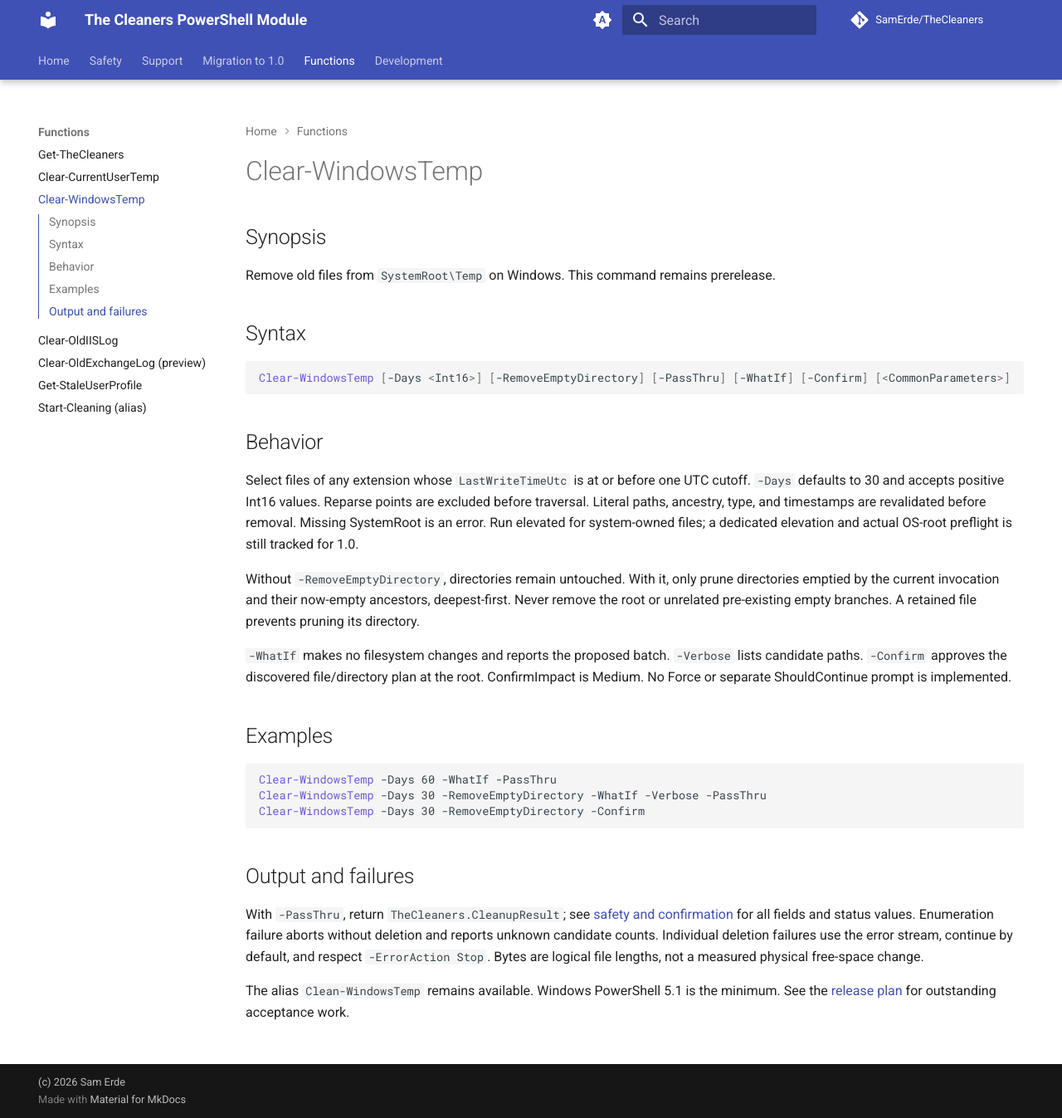
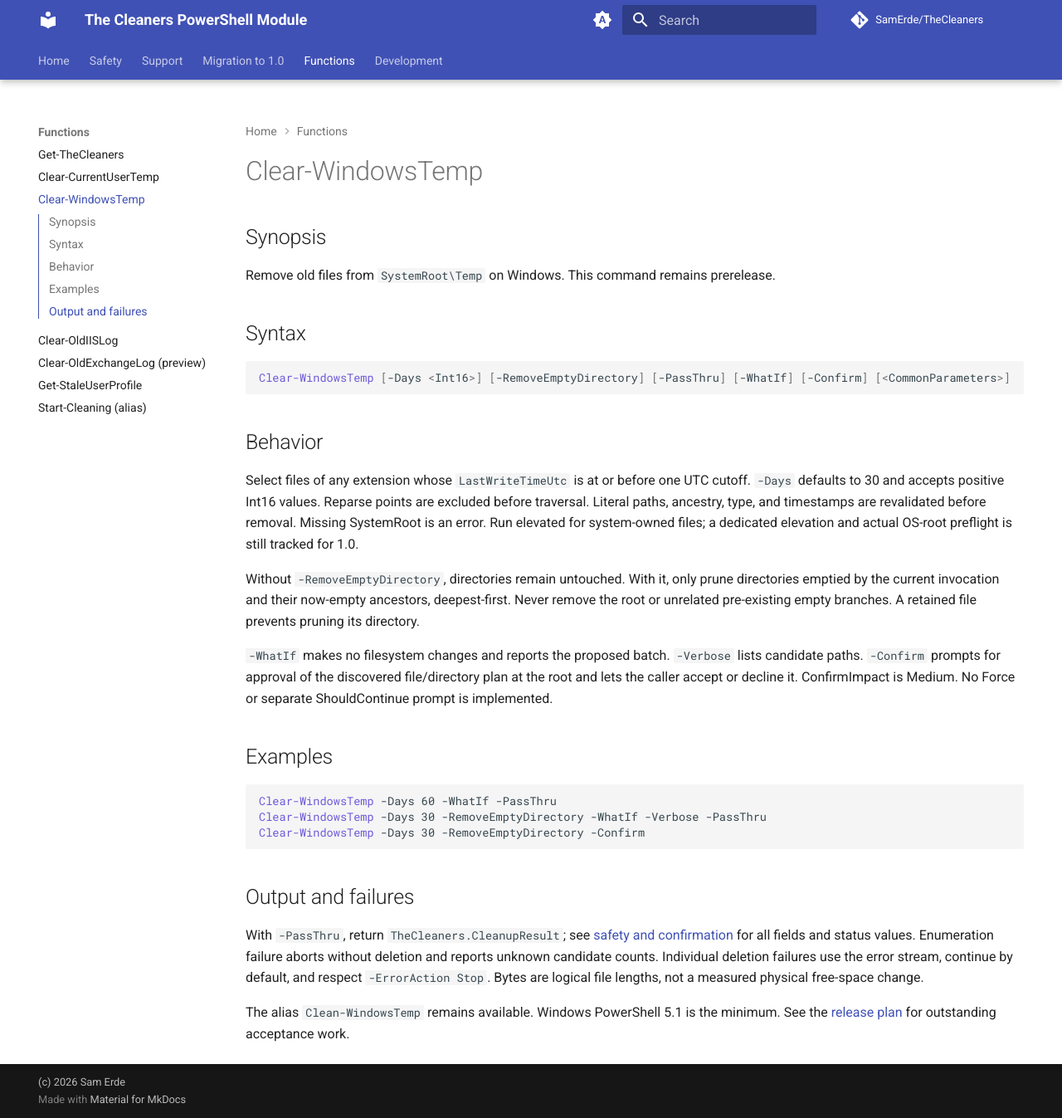
Before and after one commit to SamErde/TheCleaners, an MkDocs documentation site: the page built from docs/Clear-WindowsTemp.md, in a window 1280 px wide and 1347 px high. Shown: the whole window at 83% size. Built offline with MkDocs 1.6.1 and Material for MkDocs 9.7.7, drawn with Linux system fonts in a browser that asks for light colours; comment, search, counter and statistics services are not loaded.

```diff
--- a/docs/Clear-WindowsTemp.md
+++ b/docs/Clear-WindowsTemp.md
@@ -16,7 +16,7 @@ Select files of any extension whose `LastWriteTimeUtc` is at or before one UTC c
 
 Without `-RemoveEmptyDirectory`, directories remain untouched. With it, only prune directories emptied by the current invocation and their now-empty ancestors, deepest-first. Never remove the root or unrelated pre-existing empty branches. A retained file prevents pruning its directory.
 
-`-WhatIf` makes no filesystem changes and reports the proposed batch. `-Verbose` lists candidate paths. `-Confirm` approves the discovered file/directory plan at the root. ConfirmImpact is Medium. No Force or separate ShouldContinue prompt is implemented.
+`-WhatIf` makes no filesystem changes and reports the proposed batch. `-Verbose` lists candidate paths. `-Confirm` prompts for approval of the discovered file/directory plan at the root and lets the caller accept or decline it. ConfirmImpact is Medium. No Force or separate ShouldContinue prompt is implemented.
 
 ## Examples
 
```
Also changed, not shown: docs/Clear-CurrentUserTemp.md (+1 -1 lines), 4 other files.
